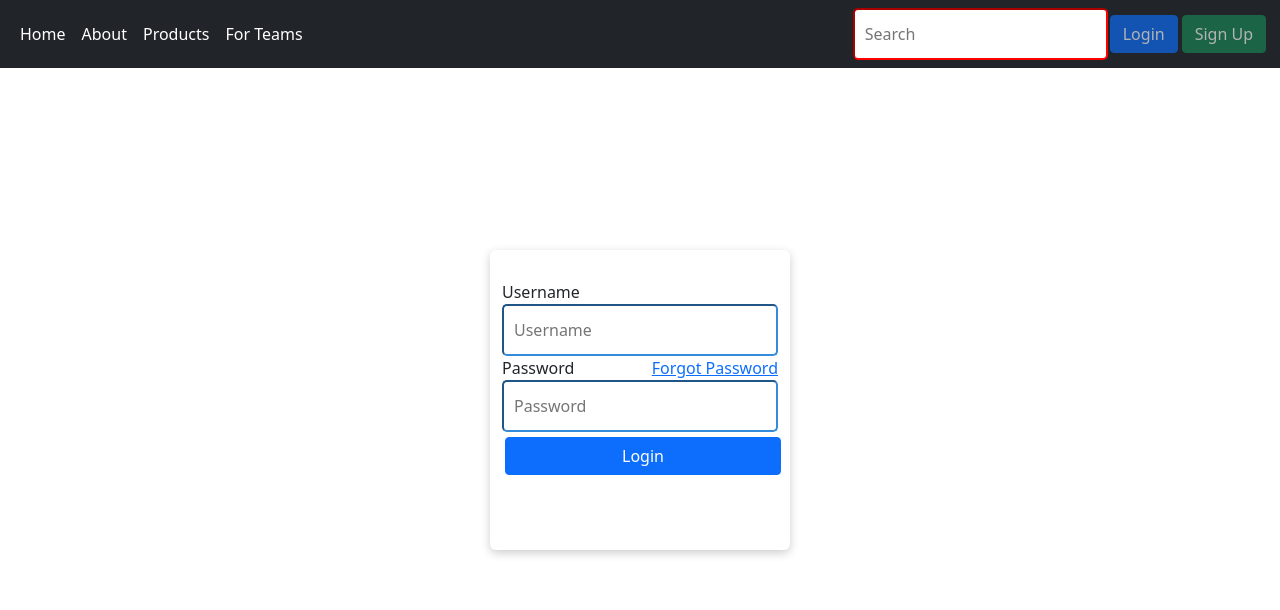
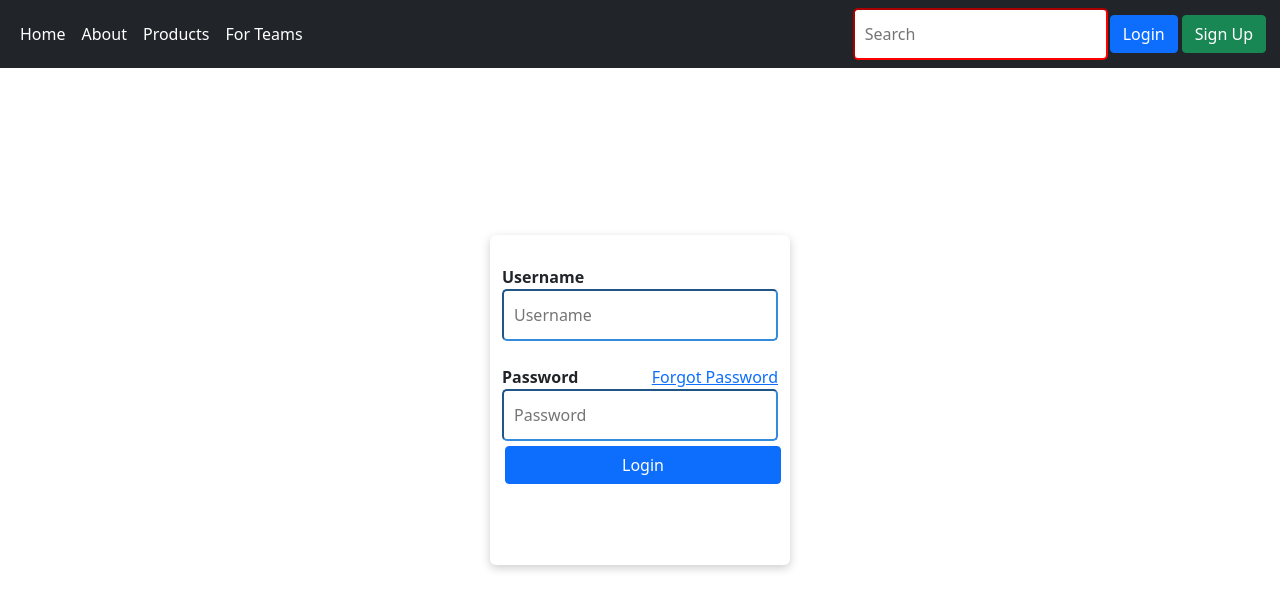
Before and after one commit to ntn-vrma/MyApp, an Angular app: page / in a window 1280 px wide. Shown: the top 610 px of the page. Built offline with nearby package versions, Linux system fonts and the light colour scheme.

Commit message:
submit alert

```diff
--- a/src/app/SC/login/login.component.css
+++ b/src/app/SC/login/login.component.css
@@ -1,6 +1,6 @@
 .container {
     width: 300px;
-    height: 300px;
+    height: 330px;
     margin: auto;
     position: absolute;
     top: 0;
--- a/src/app/SC/login/login.component.html
+++ b/src/app/SC/login/login.component.html
@@ -1,10 +1,10 @@
 <div class="container">
     <div class=child>
-        <form>
-            <label for="username">Username</label>
+        <form (submit)=onSubmit()>
+            <label for="username"><strong>Username</strong></label>
             <app-textbox [textSpecs]=usernameValues></app-textbox>
-            <br/>
-             <label for="username">Password</label>
+            <br/><br/>
+             <label for="username"><strong>Password</strong></label>
             <a style="float: right;" href="#">Forgot Password</a>
              <app-textbox [textSpecs]=passwordValues></app-textbox>
              <app-button [buttonSpecs]="buttonSpecs" [usernameValues]="usernameValues" [passwordValues]="passwordValues"> </app-button>
--- a/src/app/SC/login/login.component.ts
+++ b/src/app/SC/login/login.component.ts
@@ -6,79 +6,70 @@ import { Component, OnInit } from '@angular/core';
   styleUrls: ['./login.component.css']
 })
 export class LoginComponent {
-  username='';
-  password='';
-  errorMessage=""
-  usernameValid=true;
-  passwordValid=true;
+
 
   usernameValues={
     value:'',
     placeholder:'Username',
     type:'text',
-    disable:false,
     valid:true,
     name:'username',
+    msg:'',
     isValid:function(){
       let result=true
       if(this.value.trim().length<1){
         this.msg='Username is required!'
         result=false
-        this.valid=result
       }
       else if(this.value.trim().length<8)
       {
         this.msg='Username must be greater than 8 characters'
         result=false
-        this.valid=result
       }
       this.valid=result
       return result;
-    },
-    msg:''
+    }
   };
+
   passwordValues={
     value:'',
     placeholder:'Password',
     type:'password',
-    disable:false,
     valid:true,
     name:'password',
+    msg:'',
     isValid:function(){
       let result=true
       if(this.value.trim().length<1){
         this.msg='Password is required!'
         result=false
-        this.valid=result
       }
       else if(this.value.trim().length<8)
       {
         this.msg='Password must be greater than 8 characters'
         result=false
-        this.valid=result
       }
       this.valid=result
       return result;
     },
-    msg:''
   };
+
   buttonSpecs={
     type:'submit',
     name:'Login',
-    disable:false,
+    disable: (this.passwordValues.valid && this.usernameValues.valid),
+    // disable: (this.passwordValues.valid && this.usernameValues.valid),
     buttonClass:'btn btn-primary',
     style:'width:100%; margin-top:5px'
   }
 
-  // getUsername(event:Event){
-  //   this.username=(<HTMLInputElement>event.target).value;
-  //   this.usernameValid= this.username.length > 0;
-  // }
-  // getPassword(event:Event){
-  //   this.password=(<HTMLInputElement>event.target).value;
-  //   this.passwordValid= this.password.length > 0;
-  // }
-  // isValid(){
-  //   return this.password.length && this.username.length;
-  // }
+  onSubmit(){
+    if((this.usernameValues.isValid() && this.passwordValues.isValid()))
+    {
+      alert("Submitted")
+    }
+    else{
+      alert("Please enter valid credentials!")
+    }
+  }
 }
--- a/src/app/UI/button/button.component.html
+++ b/src/app/UI/button/button.component.html
@@ -1 +1,2 @@
-<button [type]="buttonSpecs.type" [disabled]="!(usernameValues.valid && passwordValues.valid)" (click)="onClickHandler()"  [class]=buttonSpecs.buttonClass [style]=buttonSpecs.style>{{buttonSpecs.name}}</button>
+<!-- <button [type]="buttonSpecs.type" [disabled]="!(usernameValues.valid && passwordValues.valid)" (click)="onClickHandler()"  [class]=buttonSpecs.buttonClass [style]=buttonSpecs.style>{{buttonSpecs.name}}</button> -->
+<button [type]="buttonSpecs.type" [disabled]=!buttonSpecs.disable (click)="onClickHandler()"  [class]=buttonSpecs.buttonClass [style]=buttonSpecs.style>{{buttonSpecs.name}}</button>
--- a/src/app/UI/button/button.component.ts
+++ b/src/app/UI/button/button.component.ts
@@ -6,11 +6,6 @@ import { Component, EventEmitter, Input, OnInit, Output } from '@angular/core';
   styleUrls: ['./button.component.css']
 })
 export class ButtonComponent {
-  @Input() title="My Button"
-  @Input() className=""
-  @Input() styleSpecs=""
-  @Input() type=""
-  @Input() disabled=false;
   @Input() usernameValues:any={};
   @Input() passwordValues:any={};
   @Input() buttonSpecs:any={};
--- a/src/app/UI/textbox/textbox.component.ts
+++ b/src/app/UI/textbox/textbox.component.ts
@@ -13,8 +13,7 @@ export class TextboxComponent {
     console.log(typeof(this.textSpecs))
   }
   textboxData=''
-  //  @Input() ngClassName=''
-   @Input() classBit:Boolean=true
+  @Input() classBit:Boolean=true
   @Output() texboxEvent= new EventEmitter<string>();
   // onChange(event:any){
   //   this.texboxEvent.emit(this.textboxData);
--- a/src/app/app.component.html
+++ b/src/app/app.component.html
@@ -19,9 +19,9 @@
         </li>
       </ul>
           <app-textbox [textSpecs]="searchBox"></app-textbox>
-          <app-button *ngIf="!isLogin" (click)="loginHandler($event)" [buttonSpecs]="loginButton"></app-button>
-          <app-button *ngIf="isLogin" (click)="logoutHandler($event)" [buttonSpecs]="logoutButton"></app-button>
-          <app-button  *ngIf="!isLogin" (click)="loginHandler($event)" [buttonSpecs]="signUpButton"></app-button>
+          <app-button *ngIf="!isLogin" (clicked)="loginHandler($event)" [buttonSpecs]="loginButton"></app-button>
+          <app-button *ngIf="isLogin" (clicked)="logoutHandler($event)" [buttonSpecs]="logoutButton"></app-button>
+          <app-button  *ngIf="!isLogin" (clicked)="loginHandler($event)" [buttonSpecs]="signUpButton"></app-button>
     </div>
   </div>
 </nav>
--- a/src/app/app.component.ts
+++ b/src/app/app.component.ts
@@ -22,16 +22,19 @@ export class AppComponent {
   loginButton={
     name:'Login',
     buttonClass:'btn btn-primary',
-    style:'margin:2px'
+    style:'margin:2px',
+    disable:true
   }
   logoutButton={
     name:'Logout',
     buttonClass:'btn btn-primary',
-    style:'margin:2px'
+    style:'margin:2px',
+    disable:true
   }
   signUpButton={
     name:'Sign Up',
     buttonClass:'btn btn-success',
-    style:'margin:2px'
+    style:'margin:2px',
+    disable:true
   }
 }
```
